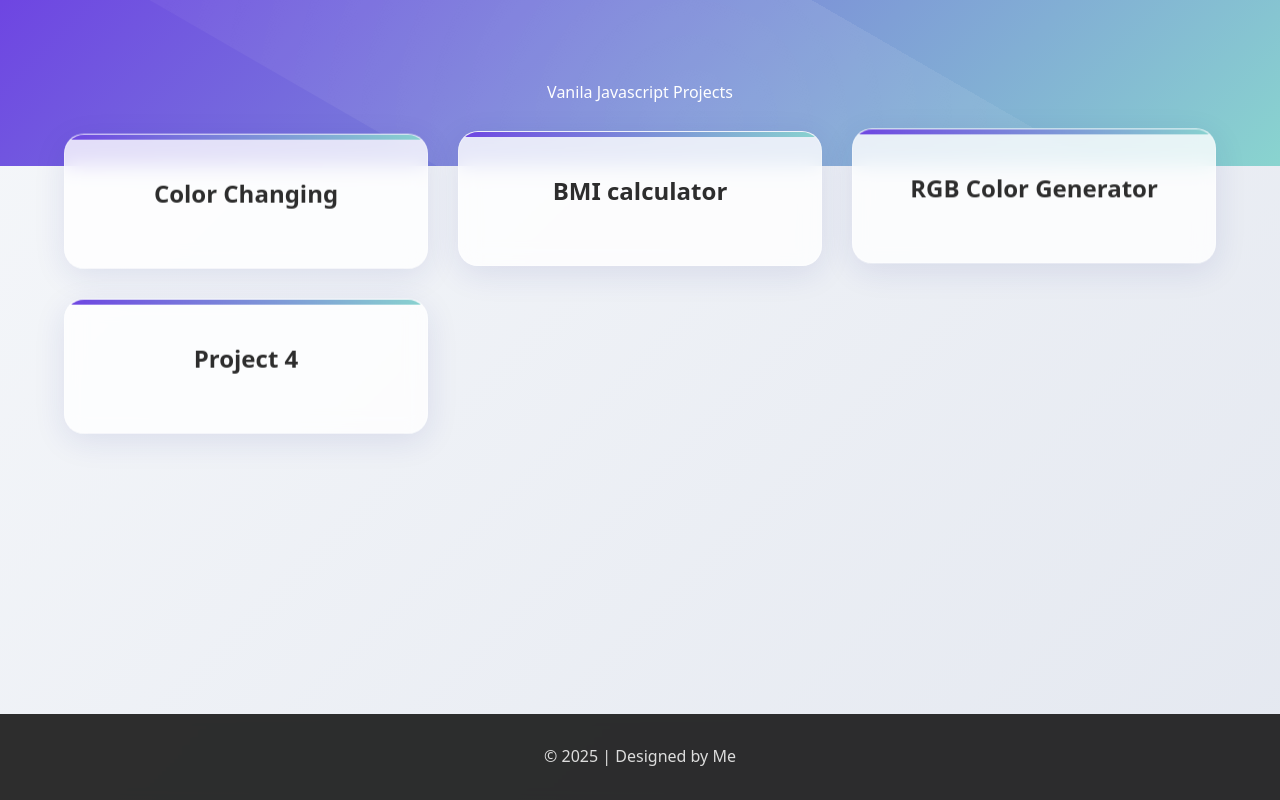
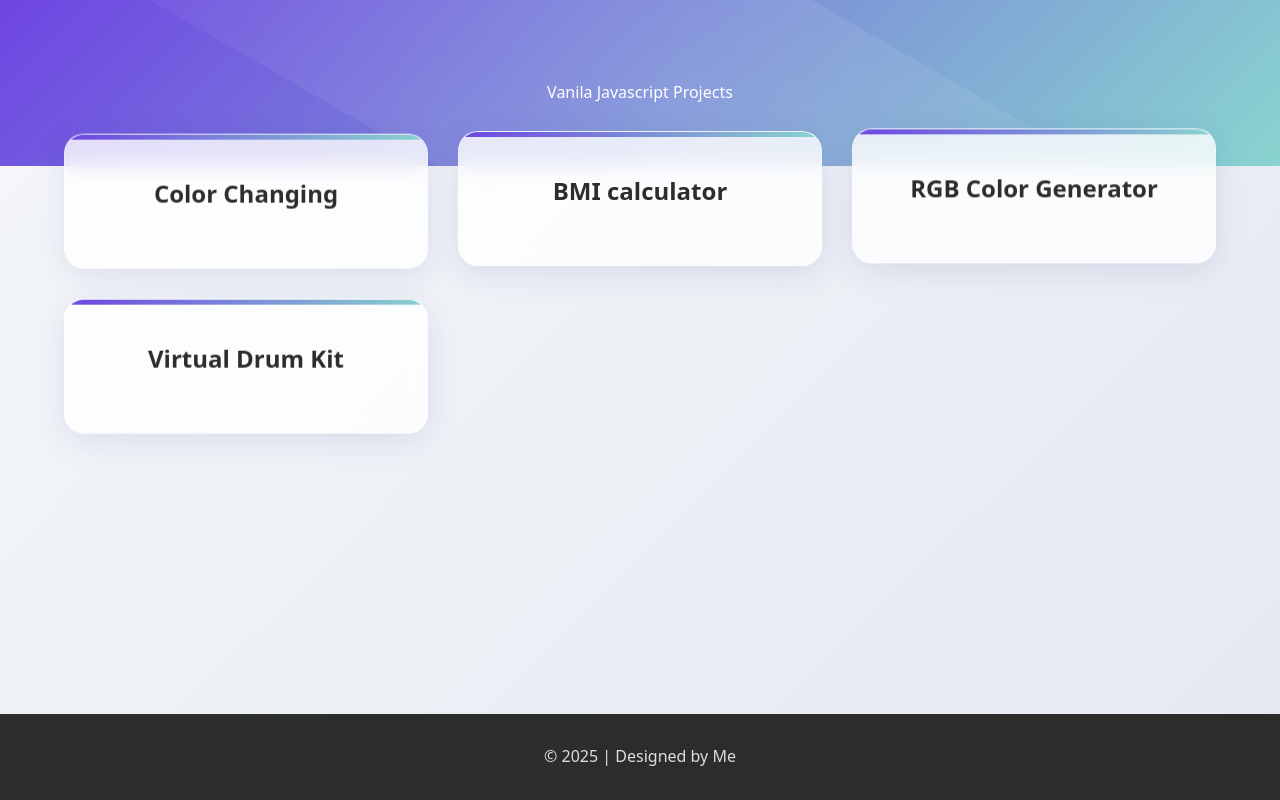
Before and after one commit to najoaa/javascript, a plain HTML site: page index.html in a window 1280 px wide. Drawn offline with Linux system fonts and the light colour scheme.

Commit message:
Virtual Drum Kit

```diff
--- a/index.html
+++ b/index.html
@@ -23,7 +23,7 @@
       <a href="project-3/index.html" target="_blank">RGB Color Generator</a>
     </div>
     <div class="project-card">
-      <a href="project-4/index.html" target="_blank">Project 4</a>
+      <a href="project-4/index.html" target="_blank">Virtual Drum Kit</a>
     </div>
   </section>
 
```
